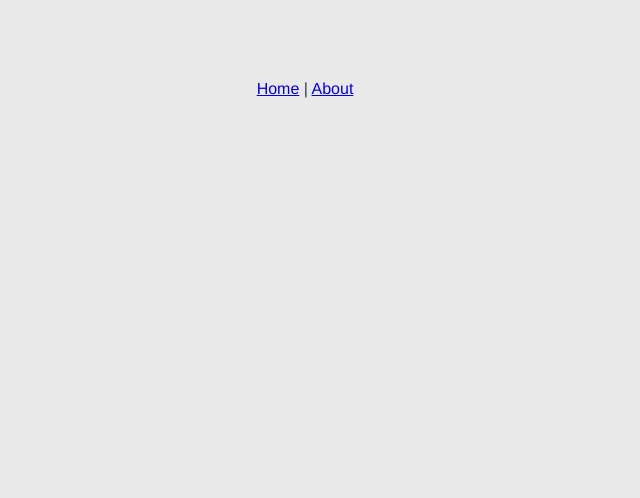
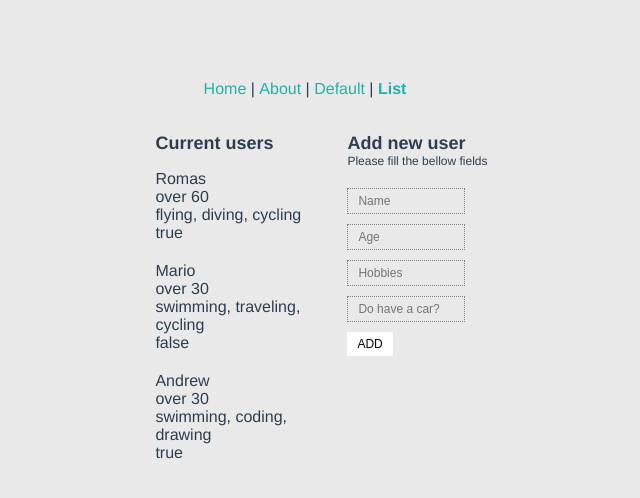
Before and after one commit to mario-iamb/vuejs_insta, a Vue app: page /#/list in a window 1280 px wide. Shown: the top 498 px of the page, without its empty margins (335-975 px from the left). Built offline with nearby package versions, Linux system fonts and the light colour scheme.

Commit message:
added list component

```diff
--- a/src/App.vue
+++ b/src/App.vue
@@ -3,17 +3,30 @@
 
     <div id="nav">
       <router-link to="/">Home</router-link> |
-      <router-link to="/about">About</router-link>
+      <router-link to="/about">About</router-link> |
+      <router-link to="/default">Default</router-link> |
+      <router-link to="/list">List</router-link>
+      <!-- <router-link :to="{ path: '/about'}" replace>About</router-link> -->
     </div>
 
     <transition name="router-anim">
-      <router-view/>
+        <router-view></router-view>
     </transition>
 
   </div>
 </template>
 
 <style>
+
+  #nav a {
+    color: lightseagreen;
+    text-decoration: none;
+    font-size: 16px;
+  }
+
+  a.router-link-exact-active {
+    font-weight: bold;
+  }
 
   body {
     background: rgb(233, 233, 233);
@@ -29,7 +42,7 @@
     -moz-osx-font-smoothing: grayscale;
     text-align: center;
     color: #2c3e50;
-    width: 50%;
+    width: 30%;
     padding: 30px;
     margin: 50px auto;
     height: calc(60% - 50px);
--- a/src/components/HelloWorld.vue
+++ b/src/components/HelloWorld.vue
@@ -1,5 +1,5 @@
 <template>
-  <div class="hello">
+  <div class="hello page">
     <h1>{{ msg }}</h1>
     <p>
       For guide and recipes on how to configure / customize this project,<br>
--- /dev/null
+++ b/src/components/MyList.vue
@@ -0,0 +1,106 @@
+<template>
+    <div class="my-list page">
+        <div class="current-users">
+            <h2>Current users</h2>
+            <ul>
+                <li v-for='user in users' :key='user.id'>
+                    {{user.name}}<br> {{user.age}}<br> {{user.hobbies}}<br> {{user.hasCar}}
+                </li>
+            </ul>
+        </div>
+
+        <div class="add-users">
+            <h2>Add new user</h2>
+            <p>Please fill the bellow fields</p>
+            <form action="">
+                <input type="text" placeholder="Name">
+                <br>
+                <input type="text" placeholder="Age">
+                <br>
+                <input type="text" placeholder="Hobbies">
+                <br>
+                <input type="text" placeholder="Do have a car?">
+                <br>
+                <input type="submit" value="ADD">
+            </form>
+        </div>
+    </div>
+</template>
+
+
+<script>
+export default {
+    name: 'MyList',
+    data() {
+        return {
+            users: [
+                {
+                    name: 'Romas',
+                    age: 'over 60',
+                    hobbies: 'flying, diving, cycling',
+                    hasCar: true
+                },
+                {
+                    name: 'Mario',
+                    age: 'over 30',
+                    hobbies: 'swimming, traveling, cycling',
+                    hasCar: false
+                },
+                {
+                    name: 'Andrew',
+                    age: 'over 30',
+                    hobbies: 'swimming, coding, drawing',
+                    hasCar: true
+                }
+            ]
+        }
+    }
+}
+</script>
+
+
+<style scoped>
+    .my-list {
+        margin-top: 20px;
+    }
+
+    .page {
+        text-align: left;
+    }
+    li {
+        list-style-type:none;
+        padding: 0 0 20px 0;
+    }
+
+    h2 {
+        padding-left: 40px;
+        font-size: 18px;
+    }
+
+    .current-users, .add-users {
+        width: 50%;
+        float: left;
+    }
+
+    .add-users p {
+        padding: 0 0 0 40px;
+        margin: -15px 0 20px 0;
+        font-size: 12px;
+    }
+
+    input {
+        width: 50%;
+        background: rgb(233, 233, 233);
+        border: 1px dotted gray;
+        font-size: 12px;
+        padding: 5px 10px;
+        margin: 0 0 10px 40px;
+    }
+
+    input[type="submit"] {
+        width: inherit;
+        background: white;
+        border: none;
+        cursor: pointer;
+    }
+</style>
--- a/src/router.js
+++ b/src/router.js
@@ -1,6 +1,10 @@
 import Vue from 'vue'
 import Router from 'vue-router'
+
 import Home from './views/Home.vue'
+import About from './views/About.vue'
+import HelloWorld from './components/HelloWorld.vue'
+import MyList from './components/MyList.vue'
 
 Vue.use(Router)
 
@@ -14,10 +18,25 @@ export default new Router({
     {
       path: '/about',
       name: 'about',
-      // route level code-splitting
-      // this generates a separate chunk (about.[hash].js) for this route
-      // which is lazy-loaded when the route is visited.
-      component: () => import(/* webpackChunkName: "about" */ './views/About.vue')
+      component: About
+    },
+    {
+      path: '/default',
+      name: 'HelloWorld',
+      component: HelloWorld
+    },
+    {
+      path: '/list',
+      name: 'MyList',
+      component: MyList
     }
+    // {
+    //   path: '/about',
+    //   name: 'about',
+    //   // route level code-splitting
+    //   // this generates a separate chunk (about.[hash].js) for this route
+    //   // which is lazy-loaded when the route is visited.
+    //   component: () => import('./views/About.vue')
+    // }
   ]
 })
--- a/src/views/About.vue
+++ b/src/views/About.vue
@@ -1,6 +1,21 @@
 <template>
   <div class="about page">
-    <h1>This is ABOUT</h1>
+    <h1>ABOUT</h1>
     <p>Lorem ipsum dolor sit amet, consectetur adipiscing elit. Vivamus pretium odio nec ligula pellentesque, in dignissim neque condimentum. Sed sed odio in enim vulputate finibus id ut elit. Aliquam quis enim suscipit, dictum purus sed, elementum erat. Nam sed viverra elit. Suspendisse aliquet sagittis scelerisque. Donec non feugiat dui, viverra pellentesque massa. Etiam finibus luctus nisi interdum hendrerit. Vestibulum maximus in mauris at lobortis. Duis euismod et eros nec volutpat. Fusce mattis, libero laoreet gravida imperdiet, elit sapien placerat libero, id euismod lectus magna in purus. </p>
   </div>
 </template>
+
+
+<script>
+  export default {
+    name: 'about',
+
+  }
+</script>
+
+
+<style scoped>
+  .page {
+    text-align: left;
+  }
+</style>
--- a/src/views/Home.vue
+++ b/src/views/Home.vue
@@ -2,7 +2,7 @@
   <div class="home page">
     <!-- <img alt="Vue logo" src="../assets/logo.png">
     <HelloWorld msg="Welcome to Your Vue.js App"/> -->
-    <h1>This is HOME</h1>
+    <h1>HOME</h1>
     <p>Nullam nec nunc efficitur, aliquam elit at, rutrum lectus. Etiam sapien urna, cursus et aliquam et, iaculis vel odio. Nullam consectetur, orci sit amet bibendum rhoncus, ipsum odio commodo libero, a cursus velit nunc ullamcorper tellus. Etiam pretium pellentesque turpis, eu viverra justo rhoncus nec. Fusce posuere ex ut eros porta venenatis. Pellentesque nec turpis purus. Maecenas tempor faucibus ante at imperdiet. Pellentesque hendrerit sit amet dui eget ornare. Vestibulum nec nulla facilisis, vestibulum nulla quis, sollicitudin nisi. Morbi ultrices, quam lobortis dignissim ornare, leo ligula eleifend mauris, quis aliquam ipsum odio gravida felis. Aenean vel nisl porta, congue justo sit amet, maximus tortor.</p>
   </div>
 </template>
@@ -18,3 +18,9 @@ export default {
   }
 }
 </script>
+
+<style scoped>
+  .page {
+    text-align: left;
+  }
+</style>
```
